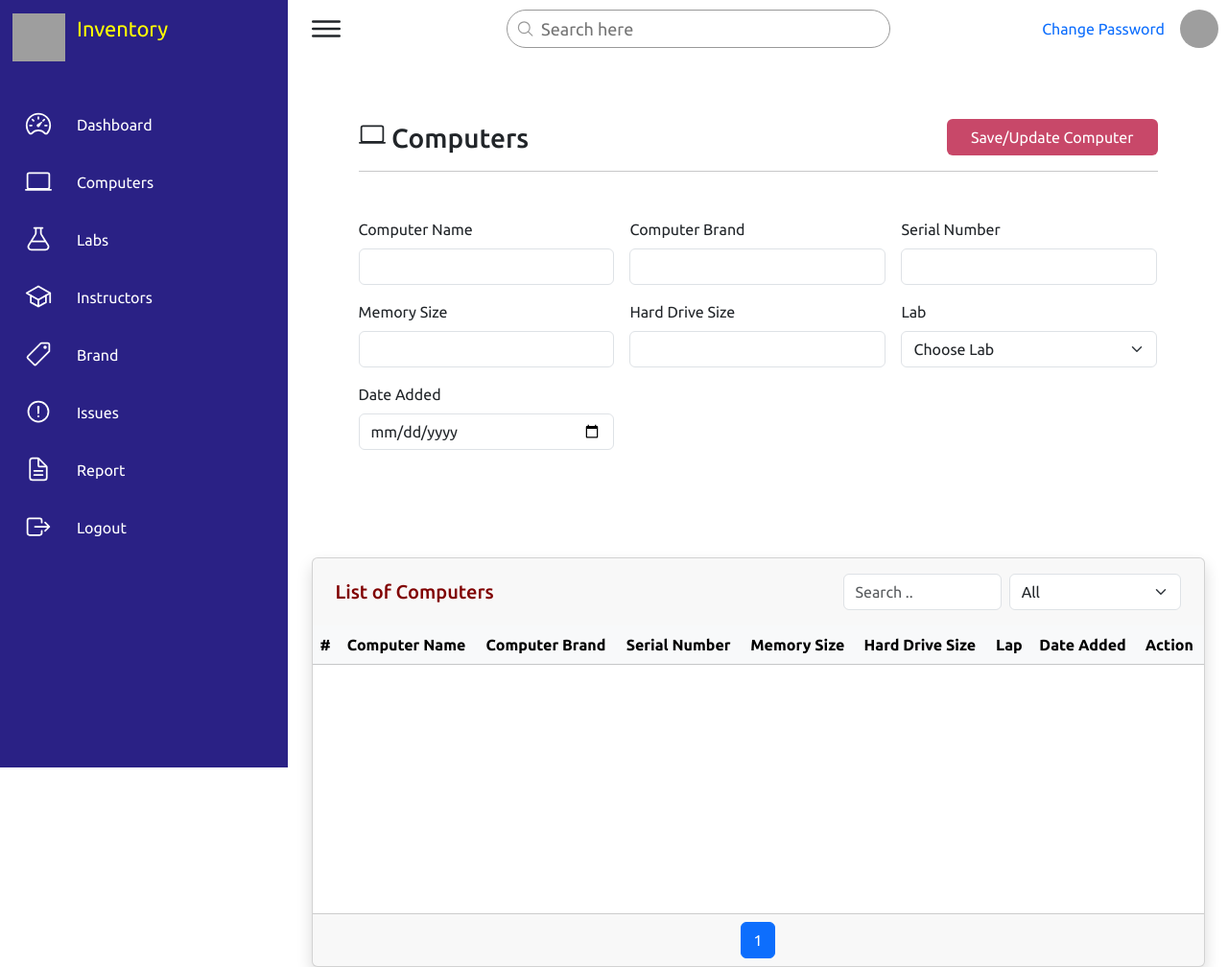
After one commit to enockaning18/inventory, a PHP site: page /computers.php in a window 1280 px wide. The commit adds this page. Shown: the whole page at 96% size. Run offline with PHP 8.4, Linux system fonts and the light colour scheme; lists and menus that the app fills with data are empty; grey boxes are pictures that could not be loaded.

Commit message:
computer form

```diff
--- /dev/null
+++ b/admin/computers.php
@@ -0,0 +1,174 @@
+<?php
+
+require_once('alert.php');
+
+?>
+
+<!DOCTYPE html>
+<html lang="en">
+
+<head>
+    <meta charset="UTF-8">
+    <title> Computers </title>
+    <link rel="shortcut icon" href="../assets/imgs/icons/frhab-favlogo.ico" type="image/x-icon">
+    <link rel="stylesheet" href="assets/css/style.css">
+    <link href="assets/bootstrap/css/bootstrap.min.css" rel="stylesheet" />
+    <link rel="stylesheet" href="assets/bootstrap/css/bootstrap-icons.min.css" />
+    <link href="https://fonts.googleapis.com/css2?family=Exo+2&family=Montserrat&family=Raleway&family=Roboto&display=swap" rel="stylesheet" />
+    <script src="assets/bootstrap/js/bootstrap.bundle.min.js"></script>
+    <script src="https://code.jquery.com/jquery-3.7.1.min.js"></script>
+    <script src="assets/js/sweetalert.min.js"></script>
+</head>
+
+<body>
+
+    <?php
+    require("includes/sidebar.php");
+    require("includes/topbar.php");
+    ?>
+    <div class=" mx-auto" style="margin-top: 4rem; width:85%">
+        <div class="d-flex justify-content-between align-items-center">
+            <h3 class="my-auto">
+                <ion-icon name="laptop-outline" ></ion-icon>
+                Computers
+            </h3>
+            <button type="submit" form="Form" class="btn text-white px-4" style="background-color:rgb(200, 72, 105)">Save/Update Computer</button>
+        </div>
+        <hr style="margin-bottom: 3rem;">
+        <div class="g-3" style="margin-bottom: 7rem">
+            <form class="row g-3" id="Form" method="POST" action="">
+                <div class="col-md-4">
+                    <label class="form-label">Computer Name</label>
+                    <input type="hidden" name="id" value="" class="form-control">
+                    <input required type="text" name="" value="" class="form-control">
+                </div>
+                <div class="col-md-4">
+                    <label class="form-label">Computer Brand</label>
+                    <input required type="text" name="" value="" class="form-control">
+                </div>
+                <div class="col-md-4">
+                    <label class="form-label">Serial Number</label>
+                    <input required type="text" name="" value="" class="form-control">
+                </div>
+                <div class="col-md-4">
+                    <label class="form-label">Memory Size</label>
+                    <input required type="text" name="" value="" class="form-control">
+                </div>
+                <div class="col-md-4">
+                    <label class="form-label">Hard Drive Size</label>
+                    <input required type="text" name="" value="" class="form-control">
+                </div>
+                <div class="col-md-4">
+                    <label class="form-label">Lab</label>
+                    <select required id="Type" name="_type" class="form-select">
+                        <option value="">Choose Lab</option>
+                    </select>
+                </div>
+                <div class="col-md-4" id="Field" style="display:none;">
+                    <label id="Amount" class="form-label">Specify...</label>
+                    <input required type="text" name="" value="" class="form-control">
+                </div>
+                <div class="col-md-4">
+                    <label class="form-label"> Date Added</label>
+                    <input required type="date" name="" value="" class="form-control">
+                </div>
+            </form>
+        </div>
+    </div>
+
+    <div class=" mt-5 mx-auto" style="width: 95%">
+        <div class="row">
+            <div class="col">
+                <div class="card shadow">
+                    <div class="card-header d-flex justify-content-between align-items-center border-0 px-4 py-3">
+                        <h5 class="mb-0" style="color: maroon;">List of Computers </h5>
+                        <form id="filterForm" class="d-flex gap-2">
+                            <input type="search" class="form-control" id="searchBox" name="search" placeholder="Search ..">
+
+                            <select name="reporttype" id="reporttype" class="form-select">
+                                <option value="">All</option>
+                                <option value=""></option>
+
+                            </select>
+                        </form>
+                    </div>
+                    <div class="table-responsive" style="height: 300px">
+                        <table class="table table-striped align-middle">
+                            <thead class="table-light">
+                                <tr>
+                                    <th>#</th>
+                                    <th>Computer Name</th>
+                                    <th>Computer Brand</th>
+                                    <th>Serial Number</th>
+                                    <th>Memory Size</th>
+                                    <th>Hard Drive Size</th>
+                                    <th>Lap</th>
+                                    <th>Date Added</th>
+                                    <th>Action</th>
+                                </tr>
+                            </thead>
+                            <tbody id="Table">
+                                <!-- fetch the data using the ajax -->
+                            </tbody>
+                        </table>
+                    </div>
+                    <div class="card-footer">
+                        <nav>
+                            <ul class="pagination justify-content-center mb-0">
+                                <li class="page-item active"><a class="page-link" href="#">1</a></li>
+                            </ul>
+                        </nav>
+                    </div>
+                </div>
+            </div>
+        </div>
+    </div>
+
+    <!-- script files inclusion -->
+    <script src="assets/js/main.js"></script>
+    <script type="module" src="https://unpkg.com/ionicons@5.5.2/dist/ionicons/ionicons.esm.js"></script>
+    <script nomodule src="https://unpkg.com/ionicons@5.5.2/dist/ionicons/ionicons.js"></script>
+
+    <script>
+        // show/hide filed based on type selected
+        document.getElementById("Type").addEventListener("change", function() {
+            const Field = document.getElementById("Field");
+            Field.style.display = this.value === "none" ? "none" : "block";
+        });
+
+        $(document).ready(function() {
+            function loads(search = '', reporttype = '') {
+                $.ajax({
+                    url: "actions/",
+                    type: "POST",
+                    data: {
+                        search: search,
+                        reporttype: reporttype
+                    },
+                    success: function(data) {
+                        $("#Table").html(data);
+                    }
+                });
+            }
+
+            // on page load, fetch data
+            loads();
+
+            // search data
+            $("#searchBox").on("keyup", function() {
+                let search = $(this).val();
+                let reporttype = $("#reporttype").val();
+                loads(search, reporttype);
+            });
+
+            // filter data
+            $("#reporttype").on("change", function() {
+                let search = $("#searchBox").val();
+                let reporttype = $(this).val();
+                loads(search, reporttype);
+            });
+        });
+    </script>
+</body>
+
+</html>
--- a/admin/dashboard.php
+++ b/admin/dashboard.php
@@ -37,8 +37,8 @@ require_once('alert.php');
     <!-- <script src="assets/js/main.js"></script> -->
 
     <!-- ====== ionicons ======= -->
-    <script type="module" src="https://unpkg.com/ionicons@5.5.2/dist/ionicons/ionicons.esm.js"></script>
-    <script nomodule src="https://unpkg.com/ionicons@5.5.2/dist/ionicons/ionicons.js"></script>
+    <script type="module" src="https://unpkg.com/ionicons@7.1.0/dist/ionicons/ionicons.esm.js"></script>
+    <script nomodule src="https://unpkg.com/ionicons@7.1.0/dist/ionicons/ionicons.js"></script>
     <script src="assets/js/sweetalert.min.js"></script>
 
 
--- a/admin/includes/sidebar.php
+++ b/admin/includes/sidebar.php
@@ -12,71 +12,70 @@
             <li>
                 <a href="nav_link.php">
                     <span class="icon">
-                        <ion-icon name="home-outline"></ion-icon>
+                        <ion-icon name="speedometer-outline"></ion-icon>
                     </span>
-                    <span class="title">Nav Link</span>
+                    <span class="title">Dashboard</span>
+                </a>
+            </li>
+
+            <li>
+                <a href="computers.php" >
+                    <span class="icon">
+                        <ion-icon name="laptop-outline"></ion-icon>
+                    </span>
+                    <span class="title">Computers </span>
                 </a>
             </li>
 
             <li>
                 <a href="nav_link.php">
                     <span class="icon">
-                        <ion-icon name="gift-outline"></ion-icon>
+                        <ion-icon name="flask-outline"></ion-icon>
                     </span>
-                    <span class="title">Nav Link</span>
+                    <span class="title">Labs</span>
                 </a>
             </li>
 
             <li>
                 <a href="nav_link.php">
                     <span class="icon">
-                        <ion-icon name="cash-outline"></ion-icon>
+                        <ion-icon name="school-outline"></ion-icon>
                     </span>
-                    <span class="title">Nav Link</span>
-                </a>
-            </li>
-
-            <li>
-                <a href="nav_link.php">
-                    <span class="icon">
-                        <ion-icon name="person-outline"></ion-icon>
-                    </span>
-                    <span class="title">Nav Link</span>
-                </a>
-            </li>
-
-            <li>
-                <a href="nav_link.php">
-                    <span class="icon">
-                        <ion-icon name="chatbubbles-outline"></ion-icon>
-                    </span>
-                    <span class="title">Nav Link</span>
+                    <span class="title">Instructors</span>
                 </a>
             </li>
 
             <li>
                 <a href="#">
                     <span class="icon">
-                        <ion-icon name="people-outline"></ion-icon>
+                        <ion-icon name="pricetag-outline"></ion-icon>
                     </span>
-                    <span class="title">Nav Link</span>
+                    <span class="title">Brand</span>
                 </a>
             </li>
             <li>
                 <a href="#">
                     <span class="icon">
-                        <ion-icon name="print-outline"></ion-icon>
+                        <ion-icon name="alert-circle-outline"></ion-icon>
                     </span>
-                    <span class="title">Nav Link</span>
+                    <span class="title">Issues</span>
                 </a>
             </li>
 
             <li>
                 <a href="#">
                     <span class="icon">
-                        <ion-icon name="log-out-outline"></ion-icon>
+                        <ion-icon name="document-text-outline"></ion-icon>
                     </span>
-                    <span class="title">Nav Link</span>
+                    <span class="title">Report</span>
+                </a>
+            </li>
+            <li>
+                <a href="#">
+                    <span class="icon">
+                        <ion-icon name="exit-outline"></ion-icon>
+                    </span>
+                    <span class="title">Logout</span>
                 </a>
             </li>
         </ul>
```
